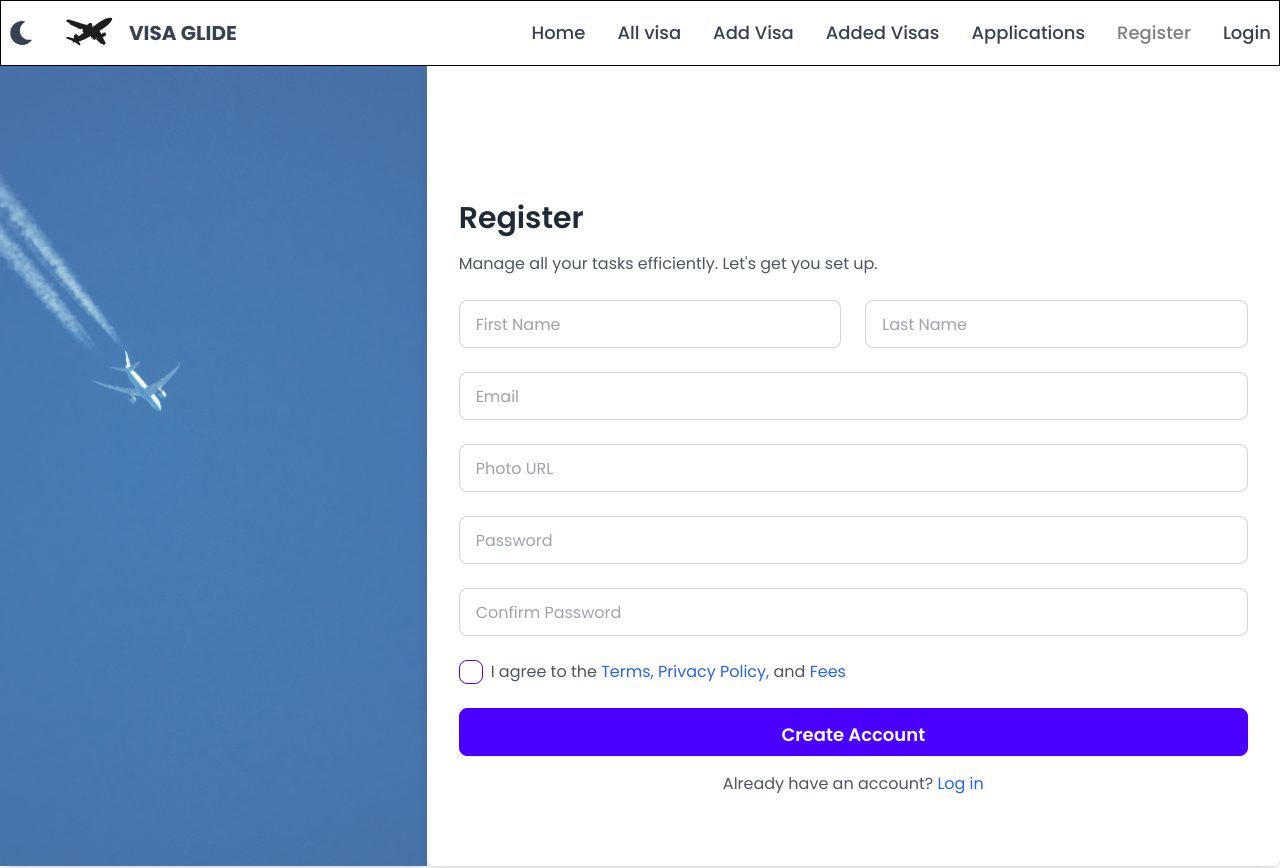
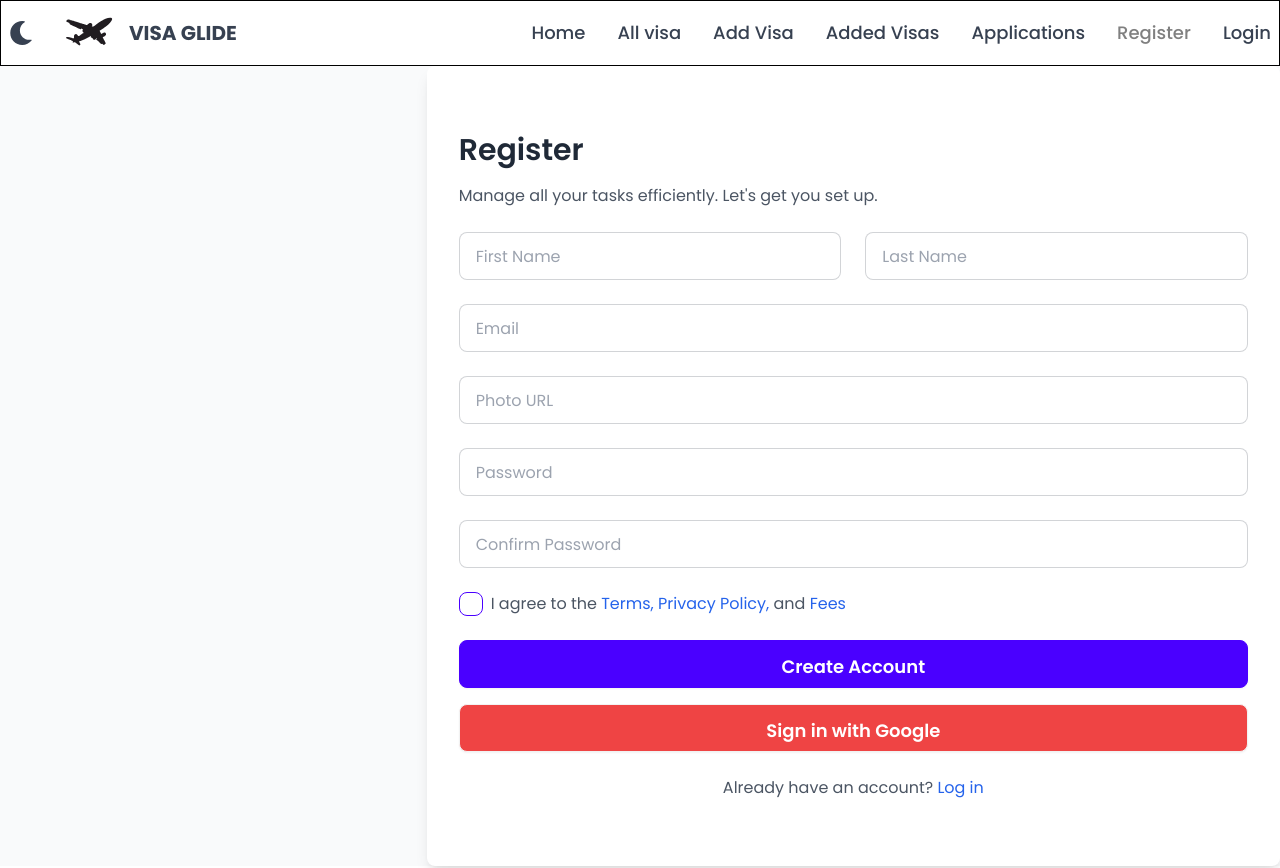
Before and after one commit to emran-binhasan/visa-glide-client, a React (Vite) app: page /auth/register in a window 1280 px wide. Shown: the top 868 px of the page. Built offline with nearby package versions, Linux system fonts and the light colour scheme; no server answers.

Commit message:
Add google auth

```diff
--- a/src/components/LatestVisas.jsx
+++ b/src/components/LatestVisas.jsx
@@ -52,7 +52,7 @@ const LatestVisas = () => {
               </p>
               <button
                 className="mt-4 bg-blue-600 text-white py-2 px-4 rounded-lg hover:bg-blue-700 transition-colors"
-                onClick={() => navigate(`/visa-details/${visa.id}`)}
+                onClick={() => navigate(`/visa/${visa._id}`)}
               >
                 See Details
               </button>
--- a/src/contexts/AuthProvider.jsx
+++ b/src/contexts/AuthProvider.jsx
@@ -1,23 +1,43 @@
-import { createUserWithEmailAndPassword, onAuthStateChanged, signInWithEmailAndPassword, signOut, updateProfile } from "firebase/auth";
+import {
+  createUserWithEmailAndPassword,
+  GoogleAuthProvider,
+  onAuthStateChanged,
+  signInWithEmailAndPassword,
+  signInWithPopup,
+  signOut,
+  updateProfile,
+} from "firebase/auth";
 import { createContext, useEffect, useState } from "react";
 import { auth } from "../configs/firebase.config";
-import { useNavigate } from "react-router-dom";
 export const AuthContext = createContext();
-import Swal from 'sweetalert2'
-const AuthProvider = ({children}) => {
-
-    const[user, setUser] = useState(null);
-    const[loading, setLoading] = useState(true);
-
-
+import Swal from "sweetalert2";
+const AuthProvider = ({ children }) => {
+  const [user, setUser] = useState(null);
+  const [loading, setLoading] = useState(true);
+  console.log(user);
 
   const createUser = (email, password) => {
-        return createUserWithEmailAndPassword(auth, email, password)
-    }
+    return createUserWithEmailAndPassword(auth, email, password);
+  };
 
   const loginUser = (email, password) => {
-        return signInWithEmailAndPassword(auth, email, password)
-    }
+    return signInWithEmailAndPassword(auth, email, password);
+  };
+
+  const handleGoogleSignIn = () => {
+    const provider = new GoogleAuthProvider();
+    signInWithPopup(auth, provider)
+      .then((result) => {
+        const user = result.user;
+        setUser(user)
+        const path = location.state?location.state:'/';
+        navigate(path)
+      })
+      .catch((error) => {
+        toast.error(error.message);
+      });
+  };
+
 
   const updateData = async (updatedUserData) => {
     if (auth.currentUser) {
@@ -27,33 +47,39 @@ const AuthProvider = ({children}) => {
   };
 
   const logOutUser = () => {
-        signOut(auth)
-        .then(()=> {
+    signOut(auth).then(() => {
       Swal.fire({
-                title: `Hey ${user.displayName?user.displayName:''}`,
+        title: `Hey ${user.displayName ? user.displayName : ""}`,
         text: "You have logged out succesfully!",
-                icon: "info"
+        icon: "info",
       });
-            navigate
-        })
-    }
+      navigate;
+    });
+  };
 
+  useEffect(() => {
+    const unsubscribe = onAuthStateChanged(auth, (currentUser) => {
+      setUser(currentUser);
+      setLoading(false);
+    });
 
-    useEffect(()=>{
-        const unsubscribe = onAuthStateChanged(auth, (currentUser)=> {
-            setUser(currentUser);
-            setLoading(false)
-        })
+    return () => unsubscribe();
+  }, []);
 
-        return ()=> unsubscribe()
-    },[])
-
-    const authInfo = {createUser,loginUser,user,setUser,logOutUser,loading,setLoading,updateData};
+  const authInfo = {
+    createUser,
+    loginUser,
+    user,
+    setUser,
+    logOutUser,
+    loading,
+    setLoading,
+    updateData,
+    handleGoogleSignIn,
+  };
 
   return (
-        <AuthContext.Provider value={authInfo}>
-            {children}
-        </AuthContext.Provider>
+    <AuthContext.Provider value={authInfo}>{children}</AuthContext.Provider>
   );
 };
 
--- a/src/pages/Login.jsx
+++ b/src/pages/Login.jsx
@@ -5,19 +5,21 @@ import 'react-toastify/dist/ReactToastify.css'
 import loginCover from "../assets/auth.jpg";
 import { AuthContext } from "../contexts/AuthProvider";
 import Swal from 'sweetalert2'
+import { GoogleAuthProvider } from "firebase/auth";
 
 const Login = () => {
-  const{loginUser,setUser,setLoading} = useContext(AuthContext)
+  const{loginUser,setUser,setLoading,handleGoogleSignIn} = useContext(AuthContext)
   const navigate = useNavigate();
   const location = useLocation();
-  const handleSubmit = (e) => {
+
+  const handleLogin = (e) => {
     e.preventDefault();
     const form = e.target;
     const email = form.email.value;
     const password = form.password.value;
     loginUser(email, password)
     .then(result => {
-      const user = result.user
+      const user = result.user;
       console.log(user);
       setUser(user);
       Swal.fire({
@@ -33,6 +35,8 @@ const Login = () => {
       toast.error(error.message); // Show error message with React Toastify
     });
   };
+
+
 
   return (
     <div className="flex items-center justify-center min-h-screen bg-gray-50 dark:bg-gray-900 relative">
@@ -58,7 +62,7 @@ const Login = () => {
               Welcome back! Please login to access your account.
             </p>
 
-            <form onSubmit={handleSubmit}>
+            <form onSubmit={handleLogin}>
               {/* Email */}
               <input
                 type="email"
@@ -94,6 +98,17 @@ const Login = () => {
               </button>
             </form>
 
+
+            {/* Google Sign-In Button */}
+            <div className="mt-4">
+              <button
+                onClick={handleGoogleSignIn}
+                className="btn bg-red-500 hover:bg-red-600 w-full text-white py-3 text-lg font-semibold transition-all duration-300"
+              >
+                Sign in with Google
+              </button>
+            </div>
+
             <p className="text-center text-gray-600 mt-4 dark:text-gray-400">
               Don't have an account?{" "}
               <Link to="/auth/register" className="text-blue-600 hover:underline dark:text-blue-400">
--- a/src/pages/Register.jsx
+++ b/src/pages/Register.jsx
@@ -1,17 +1,18 @@
 import React, { useContext } from "react";
 import { Link, useLocation, useNavigate } from "react-router-dom";
-import { toast, ToastContainer } from 'react-toastify'; // Import React Toastify
-import 'react-toastify/dist/ReactToastify.css'
+import { toast, ToastContainer } from 'react-toastify';
+import 'react-toastify/dist/ReactToastify.css';
+import { Fade } from "react-awesome-reveal"; // Import React Awesome Reveal
 import { AuthContext } from "../contexts/AuthProvider";
 import registerCover from "../assets/auth.jpg";
-import Swal from 'sweetalert2'
+import Swal from 'sweetalert2';
+
 const Register = () => {
-  const { createUser, setUser, updateData ,setLoading} = useContext(AuthContext);
-  const navigate = useNavigate(); // Use navigate for programmatic navigation
+  const { createUser, setUser, updateData, handleGoogleSignIn } = useContext(AuthContext);
+  const navigate = useNavigate();
   const location = useLocation();
 
   const validatePassword = (password) => {
-    // Password must have at least one uppercase letter, one lowercase letter, and 6 or more characters
     return /^(?=.*[A-Z])(?=.*[a-z]).{6,}$/.test(password);
   };
 
@@ -25,74 +26,66 @@ const Register = () => {
     const password = form.password.value;
     const confirmPassword = form.confirmPassword.value;
 
-    // Validate passwords
-
     if (password !== confirmPassword) {
-      toast.error('Passwords do not match!');
-      return;
-    }
-
-    if (password.length < 6) {
-      toast.error('Password must be at least 6 characters long!');
+      toast.error("Passwords do not match!");
       return;
     }
 
     if (!validatePassword(password)) {
-      toast.error('Password must contain at least one uppercase and one lowercase letter!');
+      toast.error(
+        "Password must contain at least one uppercase and one lowercase letter!"
+      );
       return;
     }
-
 
     const user = { firstName, lastName, email, photoURL, password };
 
     createUser(email, password)
-      .then(result => {
+      .then((result) => {
         const user = result.user;
         setUser(user);
         updateData({
-          displayName: firstName + " " + lastName,
-          photoURL: photoURL
+          displayName: `${firstName} ${lastName}`,
+          photoURL: photoURL,
         });
-        fetch('http://localhost:5000/users', {
-          method: 'POST',
+        fetch("http://localhost:5000/users", {
+          method: "POST",
           headers: {
-            'content-type': 'application/json'
+            "Content-Type": "application/json",
           },
-          body: JSON.stringify(user)
+          body: JSON.stringify(user),
+        }).then((res) => res.json());
+        Swal.fire({
+          title: `Welcome, ${user.displayName || ""}!`,
+          text: "You have signed in successfully!",
+          icon: "success",
+        });
+        navigate(location.state || "/");
       })
-        .then(res => res.json())
-        .then(data => console.log(data));
-        Swal.fire({
-          title: `Welcome ${user == null?user.displayName:''}`,
-          text: "You have signed in succesfully!",
-          icon: "success"
-        });
-        const path = location.state?location.state:'/'
-        navigate(path)
-      })
-      .catch(error => {
-        toast.error(error.message); // Show error message with React Toastify
+      .catch((error) => {
+        toast.error(error.message);
       });
   };
 
   return (
     <div className="flex items-center justify-center min-h-screen bg-gray-50 dark:bg-gray-900 relative">
-      <ToastContainer/>
+      <ToastContainer />
       <div className="w-full max-w-7xl mx-auto flex flex-col md:flex-row items-center">
         {/* Left Image Section */}
         <div className="w-full h-screen md:w-1/3 hidden md:block">
+          <Fade direction="left" triggerOnce>
             <img
               src={registerCover}
               alt="Register Display"
               className="h-full object-cover shadow-lg"
             />
+          </Fade>
         </div>
 
         {/* Right Form Section */}
-        <div className="w-full h-auto md:h-screen md:w-2/3 bg-white dark:bg-gray-800 px-8 rounded-lg shadow-lg flex flex-col justify-center">
-          {/* Form Section */}
-          <div className="mt-16">
-            {" "} {/* Added margin to offset the fixed header */}
+        <div className="w-full h-auto md:h-screen md:w-2/3 bg-white dark:bg-gray-800 px-8 py-6 md:py-12 rounded-lg shadow-lg flex flex-col justify-center">
+          <Fade direction="up" triggerOnce>
+            <div className="mt-8 md:mt-0">
               <h2 className="text-3xl font-semibold text-gray-800 dark:text-gray-100 mb-4">
                 Register
               </h2>
@@ -173,7 +166,9 @@ const Register = () => {
                       Terms, Privacy Policy,
                     </span>{" "}
                     and{" "}
-                  <span className="text-blue-600 dark:text-blue-400">Fees</span>
+                    <span className="text-blue-600 dark:text-blue-400">
+                      Fees
+                    </span>
                   </label>
                 </div>
 
@@ -185,7 +180,17 @@ const Register = () => {
                   Create Account
                 </button>
               </form>
-            <p className="text-center text-gray-600 dark:text-gray-400 mt-4">
+
+              <div className="mt-4">
+                <button
+                  onClick={handleGoogleSignIn}
+                  className="btn bg-red-500 hover:bg-red-600 w-full text-white py-3 text-lg font-semibold transition-all duration-300"
+                >
+                  Sign in with Google
+                </button>
+              </div>
+
+              <p className="text-center text-gray-600 dark:text-gray-400 mt-6">
                 Already have an account?{" "}
                 <Link
                   to="/auth/login"
@@ -195,6 +200,7 @@ const Register = () => {
                 </Link>
               </p>
             </div>
+          </Fade>
         </div>
       </div>
     </div>
--- /dev/null
+++ b/src/route/PublicRoute.jsx
@@ -0,0 +1,14 @@
+import React, { useContext } from 'react';
+import { AuthContext } from '../contexts/AuthProvider';
+import { useNavigate } from 'react-router-dom';
+
+const PublicRoute = ({children}) => {
+    const navigate = useNavigate()
+    const {user} = useContext(AuthContext);
+    if(user){
+        navigate('/')
+    }
+    return children
+};
+
+export default PublicRoute;
```
Also changed, not shown: src/pages/VisaDetails.jsx (+29 -19 lines), src/route/Router.jsx (+30 -24 lines). Lines whose indentation alone changed are shown as unchanged.
